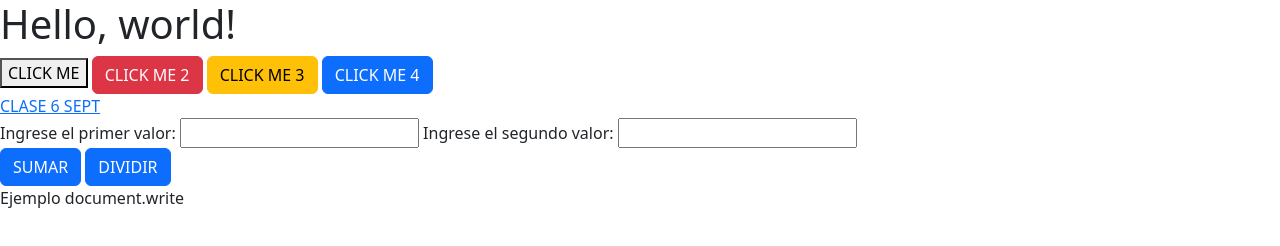
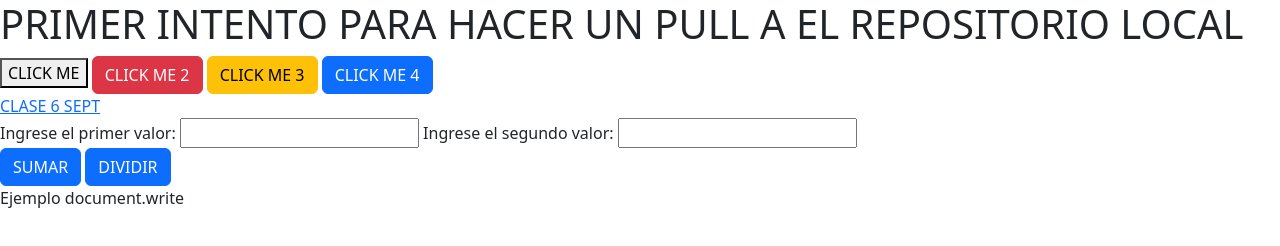
Before and after one commit to julsTorres1907/clase28agosto, a plain HTML site: page index.html in a window 1280 px wide. Drawn offline with nearby package versions, Linux system fonts and the light colour scheme.

Commit message:
Update index.html

```diff
--- a/index.html
+++ b/index.html
@@ -7,7 +7,7 @@
     <link href="https://cdn.jsdelivr.net/npm/bootstrap@5.3.1/dist/css/bootstrap.min.css" rel="stylesheet" integrity="sha384-4bw+/aepP/YC94hEpVNVgiZdgIC5+VKNBQNGCHeKRQN+PtmoHDEXuppvnDJzQIu9" crossorigin="anonymous">
   </head>
   <body>
-    <h1>Hello, world!</h1>
+    <h1>PRIMER INTENTO PARA HACER UN PULL A EL REPOSITORIO LOCAL</h1>
     <button class="boton-nativo">CLICK ME</button>
     <button class="btn btn-danger">CLICK ME 2</button>
     <button class="btn btn-warning">CLICK ME 3</button>
```
